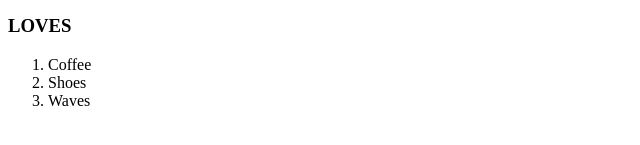
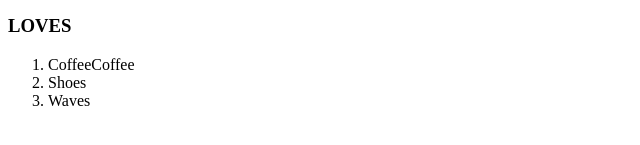
Before and after one commit to kirstyshanks789/Portfolio, a plain HTML site: page index.html in a window 1280 px wide. Shown: the part 259-404 px from the top of the page, 0-640 px from the left. Drawn offline with Linux system fonts and the light colour scheme.

Commit message:
Coffeexoffee

```diff
--- a/index.html
+++ b/index.html
@@ -20,7 +20,7 @@
 	</ul>
 	<h3>LOVES</h3>
 	<ol>
-		<li>Coffee</li>
+		<li>CoffeeCoffee</li>
 		<li>Shoes</li>
 		<li>Waves</li>
 	</ol>
```
